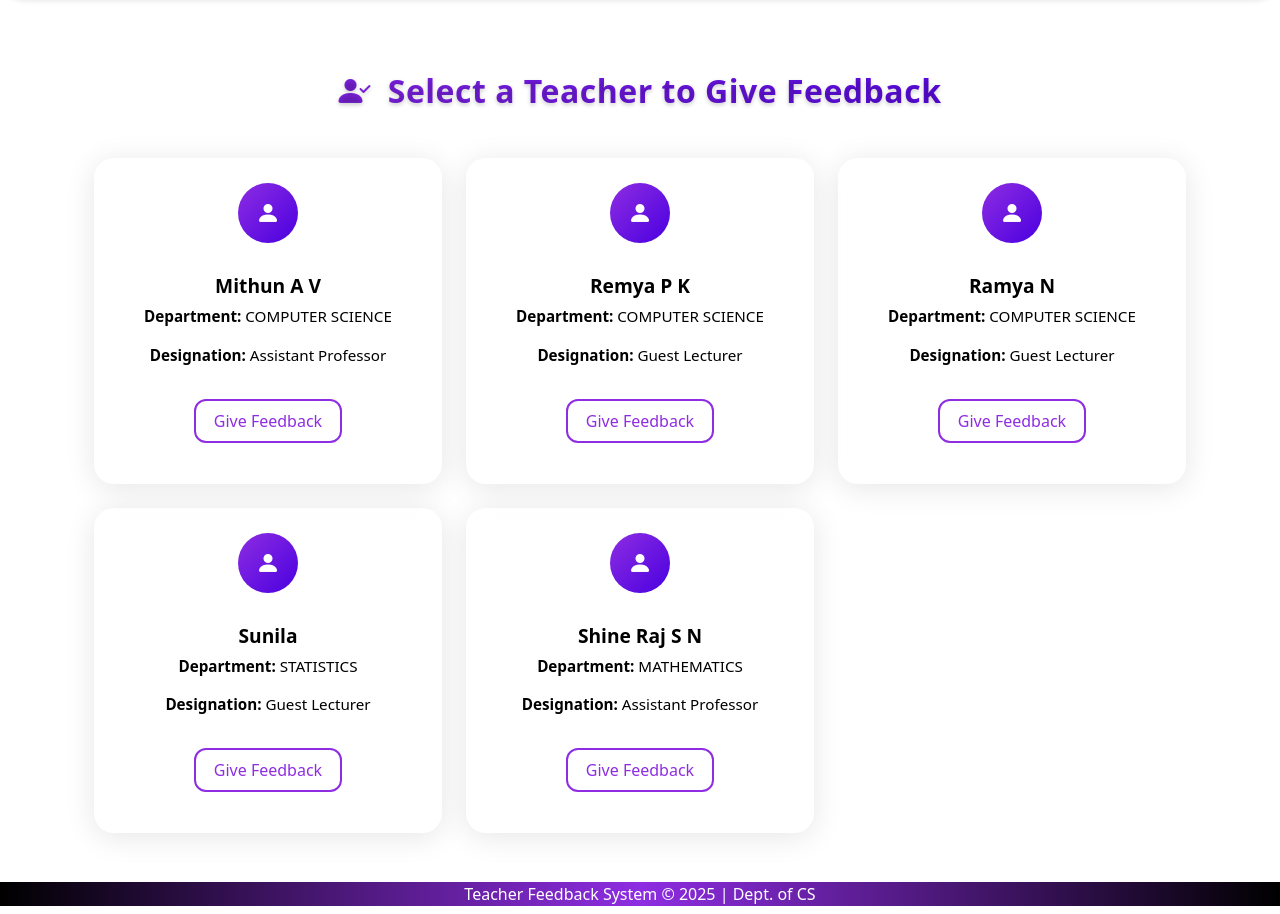
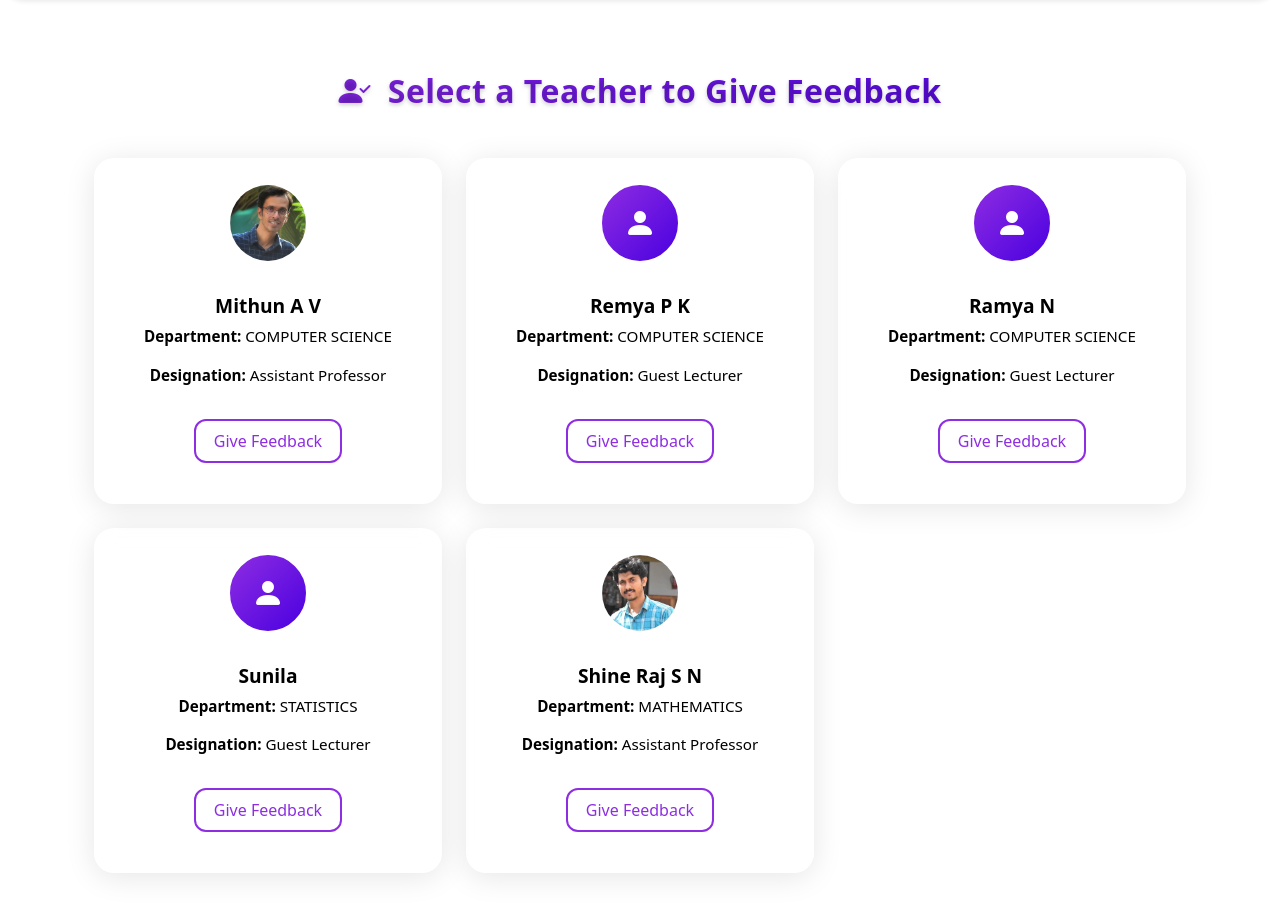
Before and after one commit to meenakshiravindran/ProjectY, a Django app: page /student-feedback/teachers/ in a window 1280 px wide. Shown: the part 82-996 px from the top of the page. Run offline with Django 5.2, Linux system fonts and the light colour scheme; data comes from the database, SQL or seed files in the repository; both versions use the stored data as it was after the commit.

Commit message:
admin_profile

```diff
--- a/templates/active_teacher_list.html
+++ b/templates/active_teacher_list.html
@@ -85,8 +85,12 @@
         {% for teacher in teachers %}
         <div class="col-md-6 col-lg-4 mb-4">
             <div class="card glass-card h-100 p-4 text-center">
-                <div class="icon-circle mx-auto">
-                    <i class="bi bi-person-fill"></i>
+                <div class="icon-circle mx-auto overflow-hidden" style="width: 80px; height: 80px; border-radius: 50%; border: 2px solid #fff;">
+                    {% if teacher.profile_picture %}
+                        <img src="{{ teacher.profile_picture.url }}" alt="{{ teacher.name }}'s photo" style="width: 100%; height: 100%; object-fit: cover;">
+                    {% else %}
+                        <i class="bi bi-person-fill" style="font-size: 2rem; line-height: 80px;"></i>
+                    {% endif %}
                 </div>
                 <div class="card-body">
                     <h5 class="card-title">{{ teacher.name }}</h5>
@@ -96,6 +100,7 @@
                 </div>
             </div>
         </div>
+
         {% endfor %}
     </div>
     {% else %}
```
Also changed, not shown: db.sqlite3.
